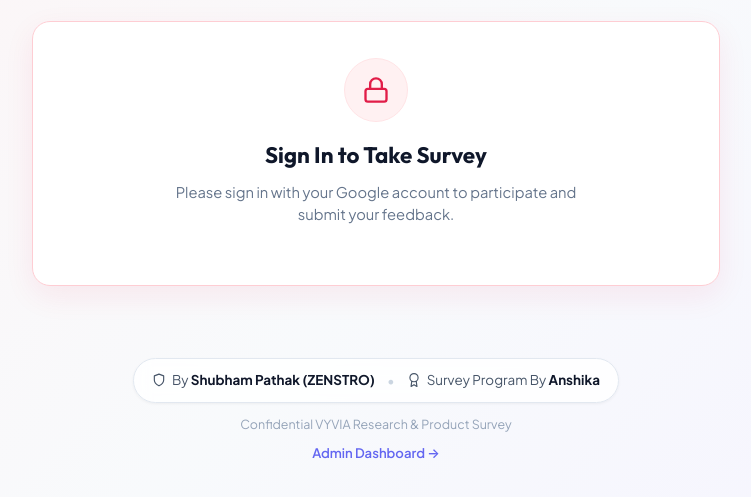
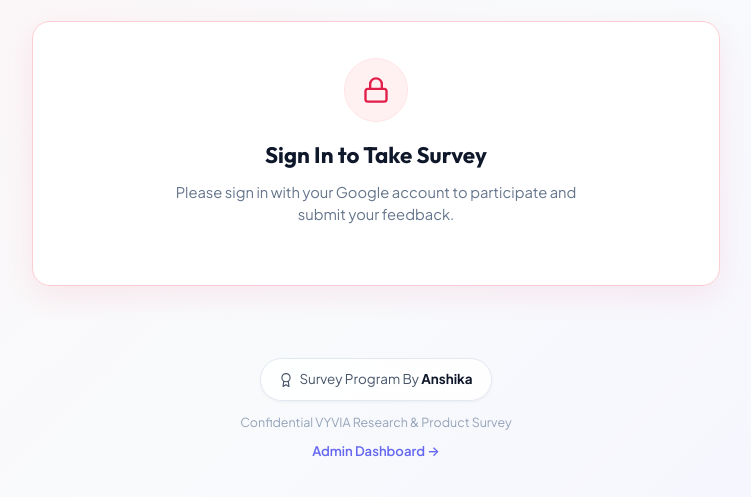
Before and after one commit to ceo-shubham/pain-relief-survey, a website: page public/index.html in a window 1280 px wide. Shown: the part 135-632 px from the top of the page, without its empty margins (264-1015 px from the left). Drawn offline with nearby package versions, Linux system fonts and the light colour scheme.

Commit message:
Remove Shubham Pathak (ZENSTRO) watermark from footers

```diff
--- a/public/index.html
+++ b/public/index.html
@@ -436,11 +436,6 @@
     <footer class="app-footer">
       <div class="watermark-card">
         <div class="watermark-pill">
-          <i data-feather="shield" style="width: 14px; height: 14px;"></i>
-          <span>By <strong>Shubham Pathak (ZENSTRO)</strong></span>
-        </div>
-        <div class="watermark-divider">&bull;</div>
-        <div class="watermark-pill">
           <i data-feather="award" style="width: 14px; height: 14px;"></i>
           <span>Survey Program By <strong>Anshika</strong></span>
         </div>
```
Also changed, not shown: public/admin.html (+0 -5 lines).
